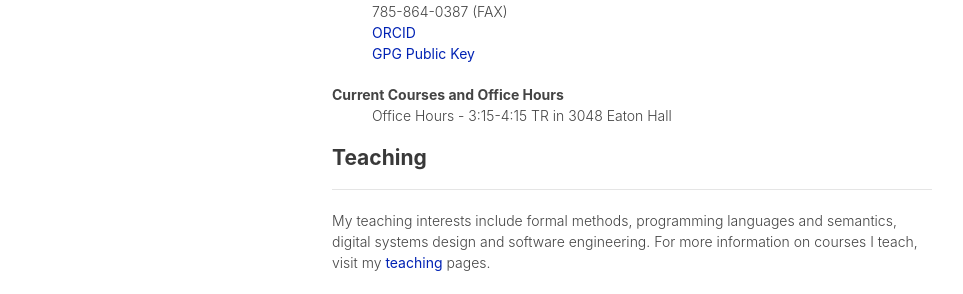
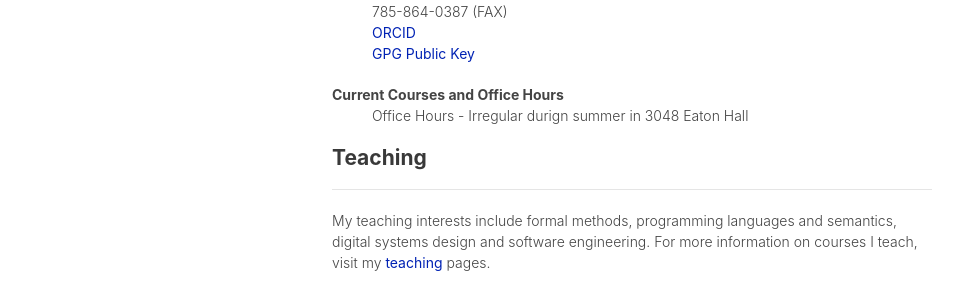
Before and after one commit to palexand/palexand.github.io, a Jekyll site: the page built from index.md, in a window 1280 px wide and 1260 px high. Shown: the part 498-792 px from the top of the window, without its empty margins (158-1121 px from the left). Built offline with Jekyll 4.4.1, drawn with Linux system fonts in a browser that asks for light colours; some web fonts are replaced.

Commit message:
update office hours to irregular summer schedule
Co-Authored-By: Claude Sonnet 4.6 <noreply@anthropic.com>

```diff
--- a/_config.yml
+++ b/_config.yml
@@ -4,7 +4,7 @@ github: https://github.com/palexand
 title: Dr. Perry Alexander
 subtitle: The University of Kansas
 ohrsoff: 3048 Eaton Hall
-ohrs: 3:15-4:15 TR
+ohrs: Irregular durign summer
 markdown: kramdown
 name: WPA
 description: Perry Alexander's Website
```
